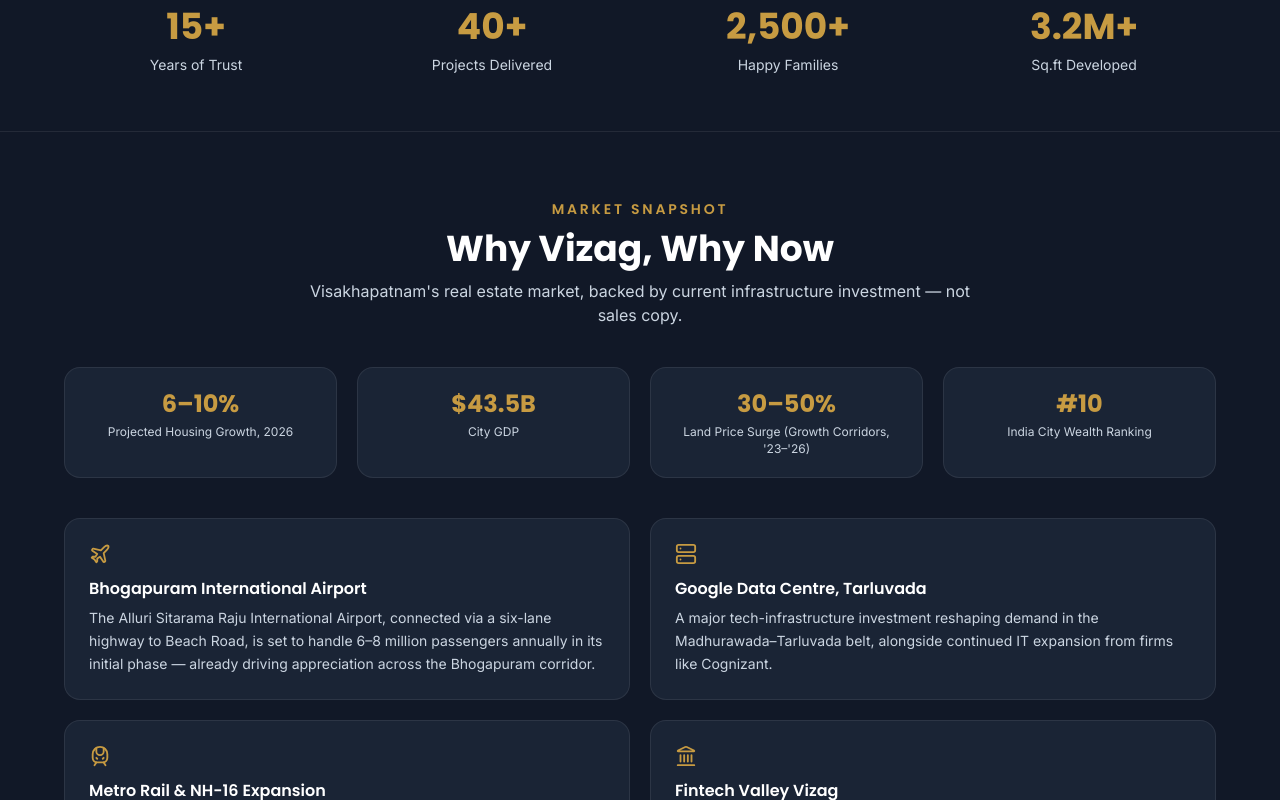
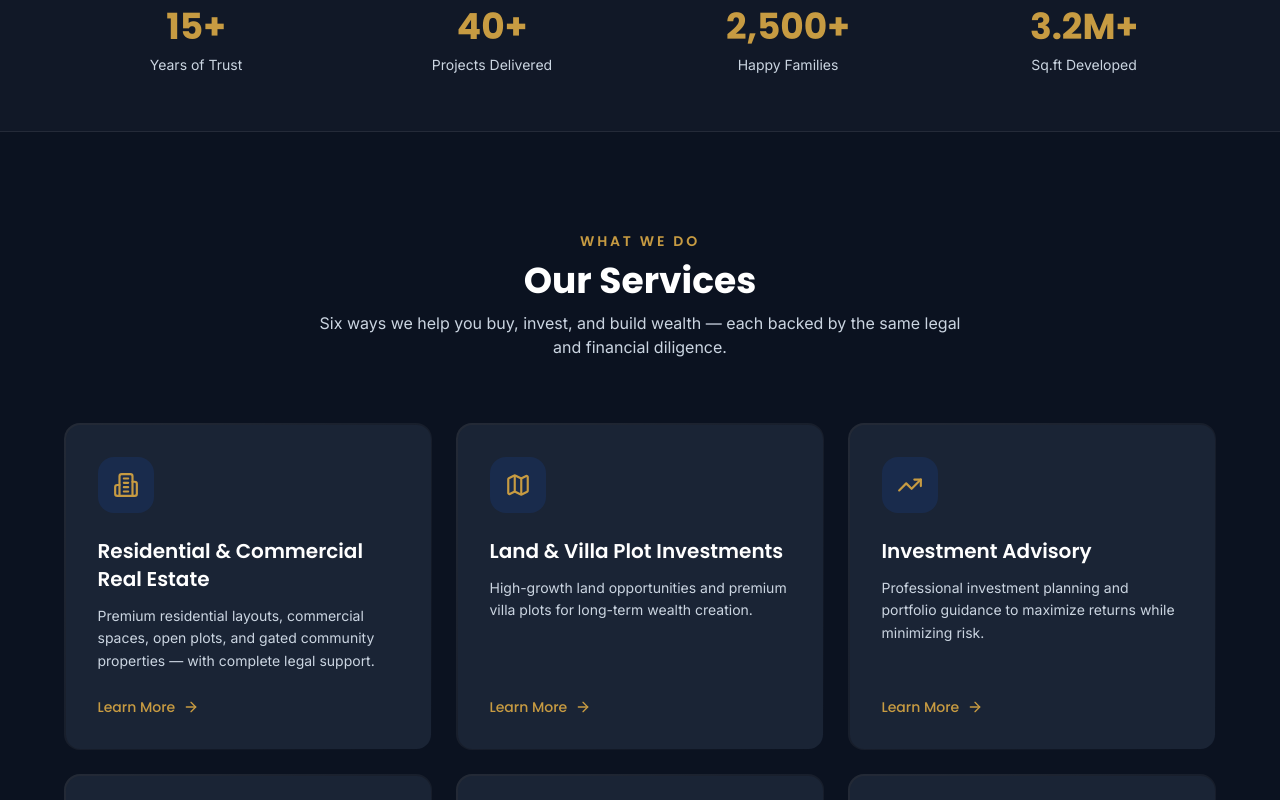
Before and after one commit to chakradhartatikonda27-art/gls-finvest, a Next.js app: page / in a window 1280 px wide. Shown: the part 840-1640 px from the top of the page. Built offline with nearby package versions, Linux system fonts and the light colour scheme.

Commit message:
Remove Why Vizag section from home page

```diff
--- a/app/page.tsx
+++ b/app/page.tsx
@@ -1,7 +1,6 @@
 import { Hero } from "@/components/sections/hero";
 import { TrustMarquee } from "@/components/sections/trust-marquee";
 import { StatsBand } from "@/components/sections/stats-band";
-import { WhyInvestVizag } from "@/components/sections/why-invest-vizag";
 import { ServicesGrid } from "@/components/sections/services-grid";
 import { FeaturedProjects } from "@/components/sections/featured-projects";
 import { InvestmentTeaser } from "@/components/sections/investment-teaser";
@@ -15,7 +14,6 @@ export default function HomePage() {
       <Hero />
       <TrustMarquee />
       <StatsBand />
-      <WhyInvestVizag />
       <ServicesGrid />
       <FeaturedProjects />
       <InvestmentTeaser />
```
